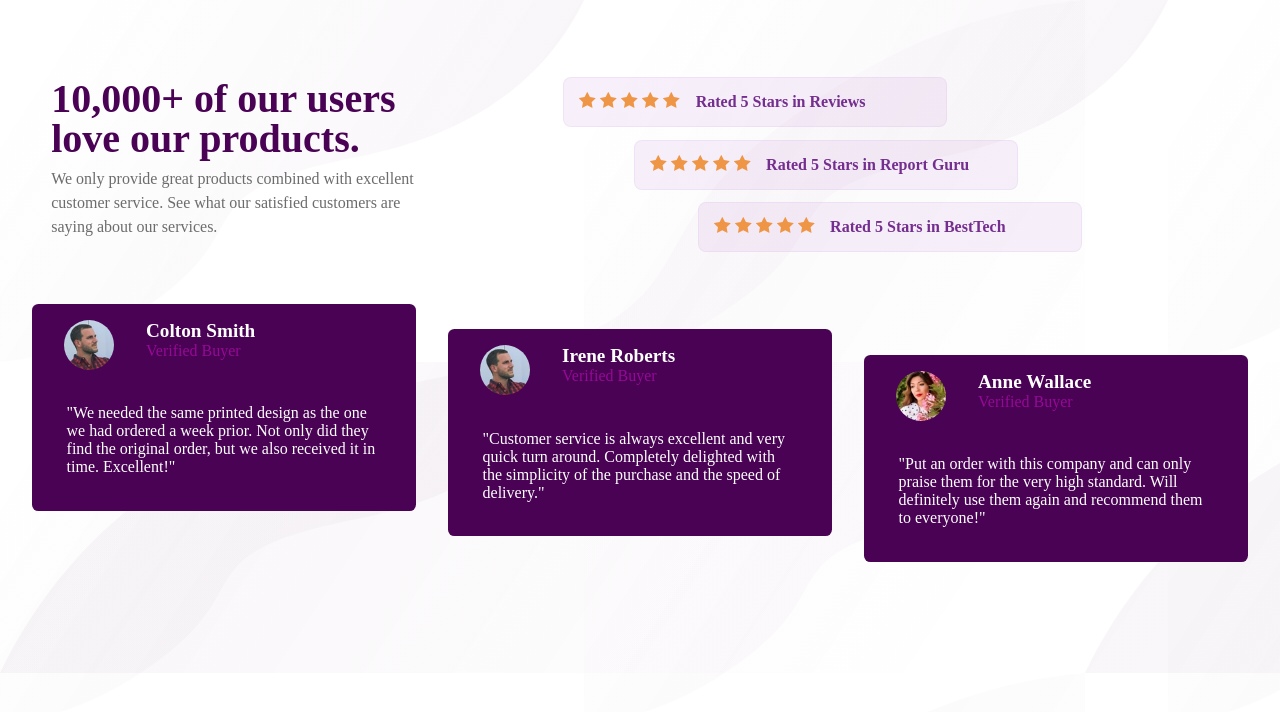
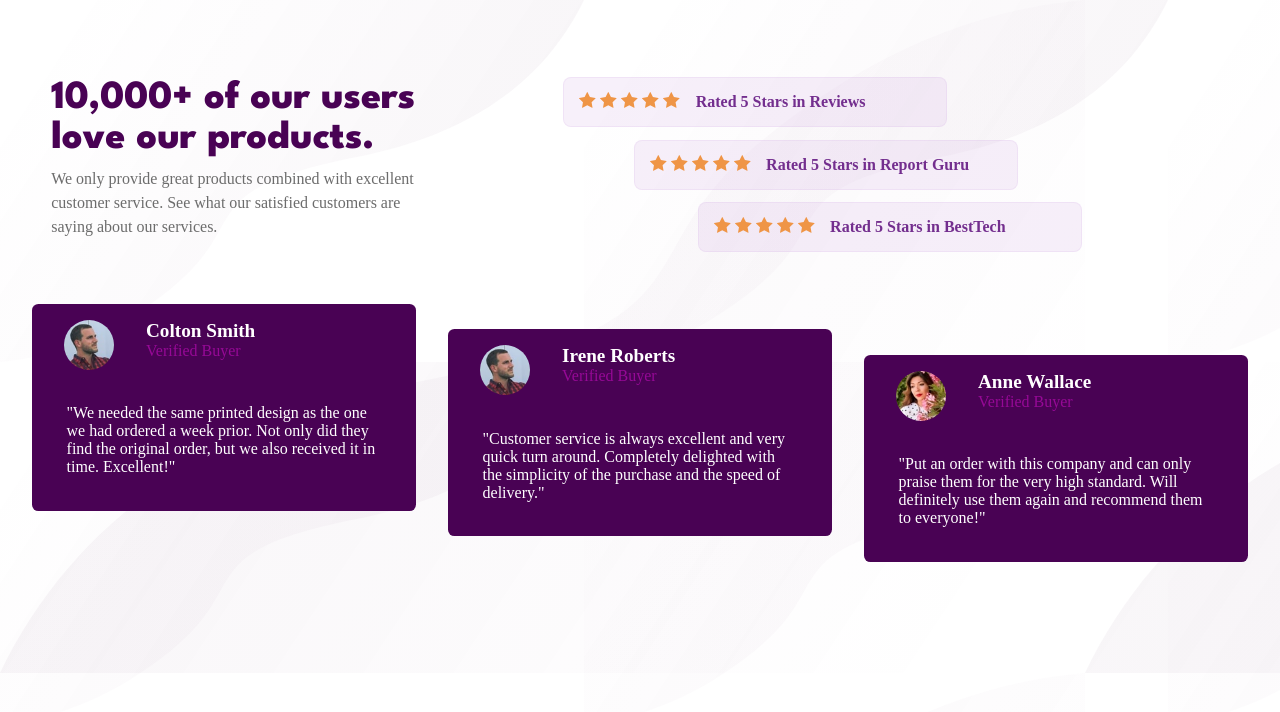
Before and after one commit to shagun-abjima/project-1, a plain HTML site: page template/index.html in a window 1280 px wide. Drawn offline with Linux system fonts and the light colour scheme.

Commit message:
final update

```diff
--- a/template/index.html
+++ b/template/index.html
@@ -5,6 +5,9 @@
     <meta name="viewport" content="width=device-width, initial-scale=1.0" />
     <!-- displays site properly based on user's device -->
     <link rel="stylesheet" href="./style.css">
+    <link rel="preconnect" href="https://fonts.googleapis.com">
+<link rel="preconnect" href="https://fonts.gstatic.com" crossorigin>
+<link href="https://fonts.googleapis.com/css2?family=League+Spartan:wght@800&display=swap" rel="stylesheet">
     <link
       rel="icon"
       type="image/png"
@@ -12,7 +15,7 @@
       href="./images/favicon-32x32.png"
     />
 
-    <title>Frontend Mentor | Social proof section</title>
+    <title>Task 1</title>
 
 
   </head>
--- a/template/style.css
+++ b/template/style.css
@@ -15,6 +15,7 @@
     font-size: 2.5em;
     font-weight: bold;
     line-height: 1;
+    font-family: 'League Spartan', sans-serif;
 }
 .normaltext{
     color: rgb(108, 108, 108);
```
